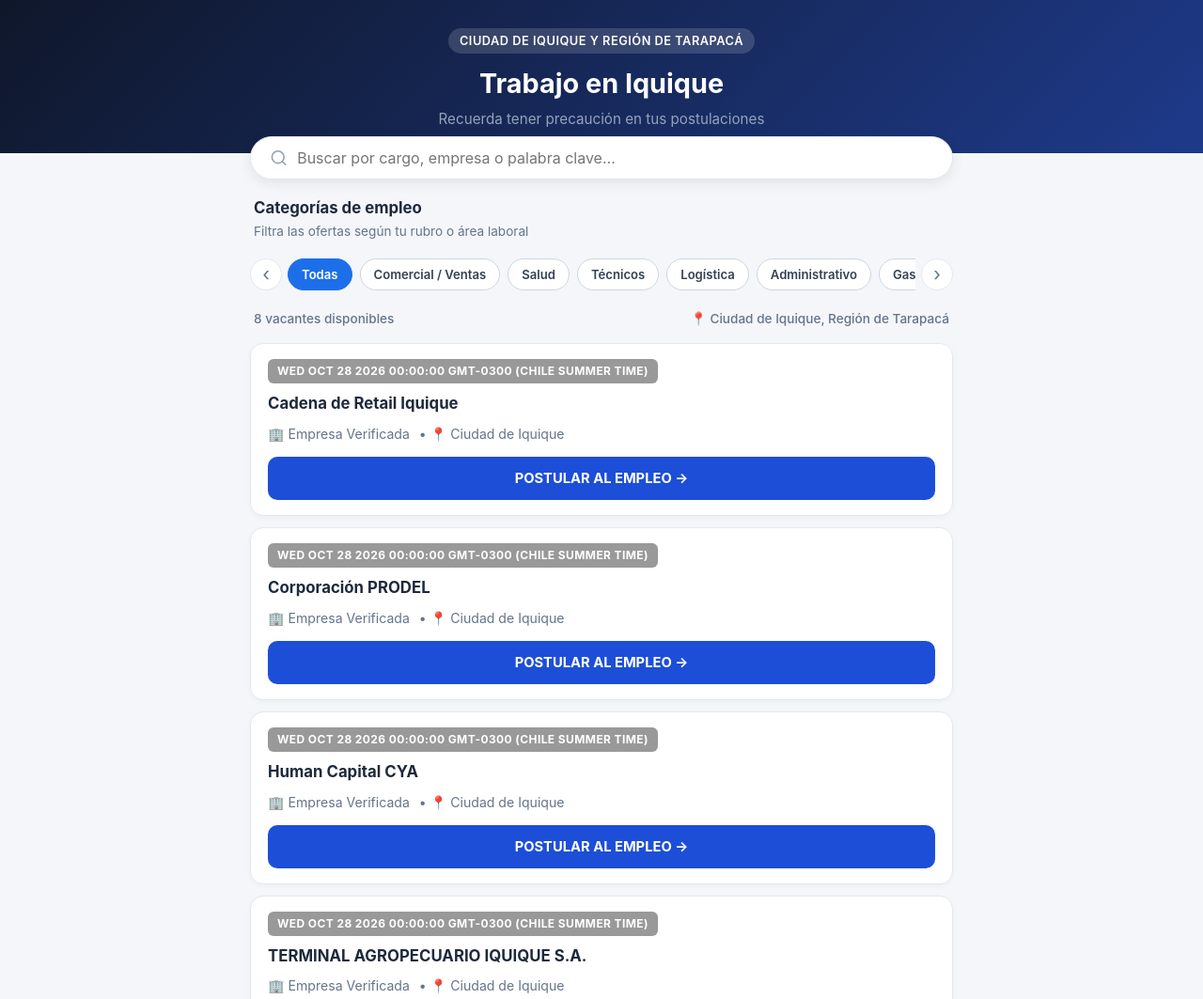
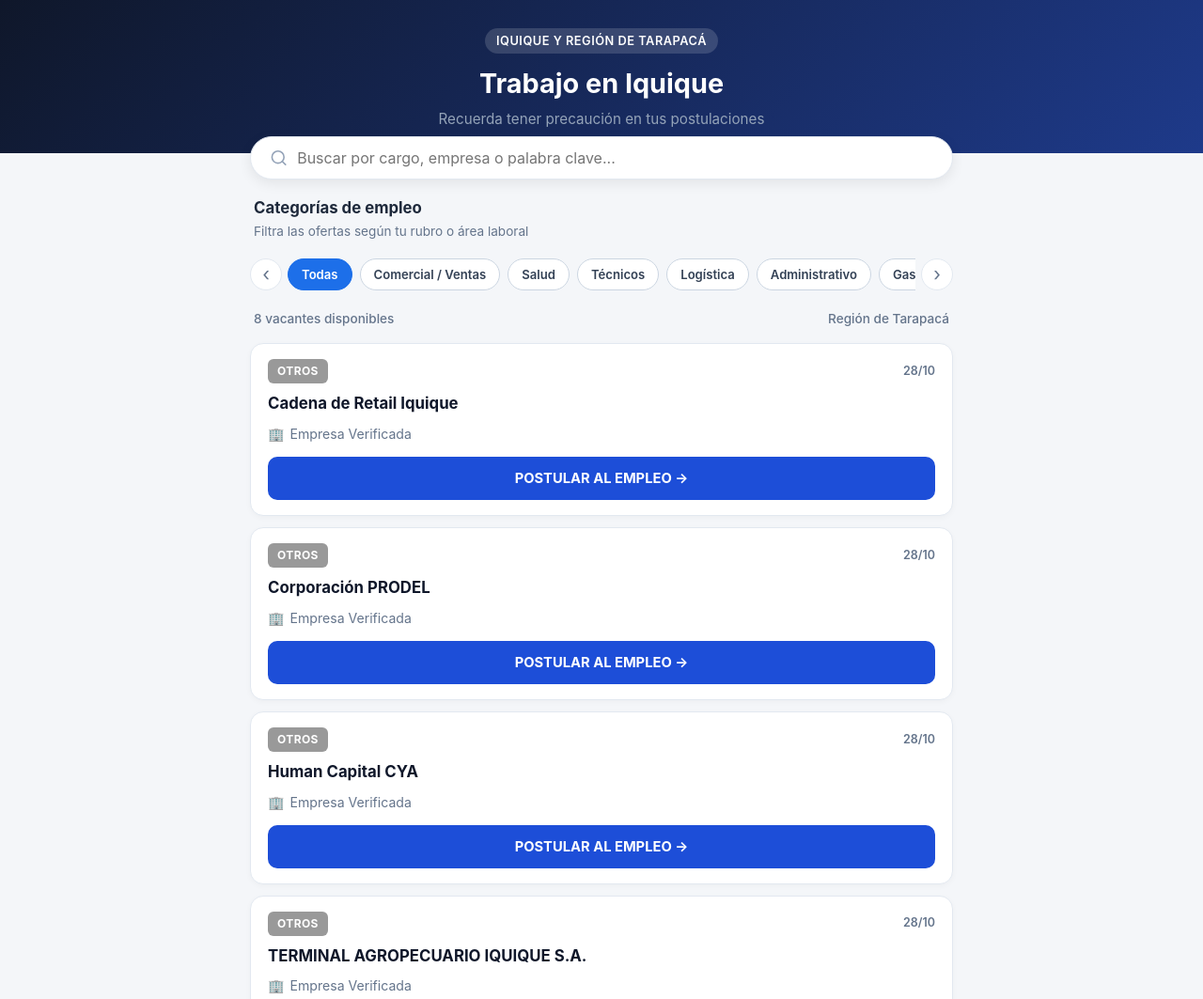
Before and after one commit to CVTrabajos/trabajo-en-iquique, a plain HTML site: page index.html in a window 1280 px wide. Shown: the top 1063 px of the page at 94% size. Drawn offline with Linux system fonts and the light colour scheme; no server answers.

Commit message:
Update index.html

```diff
--- a/index.html
+++ b/index.html
@@ -4,7 +4,7 @@
 <meta charset="UTF-8">
 <meta name="viewport" content="width=device-width, initial-scale=1.0">
 <title>Trabajo en Iquique | Ofertas Laborales Actualizadas</title>
-<meta name="description" content="Portal de ofertas de empleo y vacantes laborales en la Ciudad de Iquique y Región de Tarapacá.">
+<meta name="description" content="Portal de ofertas de empleo y vacantes laborales en Iquique y la Región de Tarapacá.">
 <style>
 :root{--primary:#1565D8;--bg:#F4F6F9;--card:#fff;--text:#1E293B;--muted:#64748B;--border:#E2E8F0}
 *{box-sizing:border-box;margin:0;padding:0;font-family:-apple-system,BlinkMacSystemFont,"Segoe UI",Roboto,Helvetica,Arial,sans-serif}
@@ -32,8 +32,8 @@
 .card-top{display:flex;justify-content:space-between;align-items:center}
 .cat-tag{font-size:.75rem;font-weight:700;color:#fff;padding:4px 10px;border-radius:6px;text-transform:uppercase;letter-spacing:.4px}
 .job-date{font-size:.78rem;color:var(--muted);font-weight:600}
-.job-title{font-size:1.05rem;font-weight:700;line-height:1.35}
-.job-company{font-size:.88rem;color:var(--muted);display:flex;align-items:center;gap:4px;flex-wrap:wrap}
+.job-title{font-size:1.05rem;font-weight:700;line-height:1.35;color:#0F172A}
+.job-company{font-size:.88rem;color:var(--muted);display:flex;align-items:center;gap:6px;flex-wrap:wrap}
 .postular-btn{display:block;width:100%;text-align:center;background:#1D4ED8;color:#fff;text-decoration:none;font-weight:700;font-size:.92rem;padding:12px;border-radius:10px;margin-top:4px}
 .postular-btn:hover{background:#1E40AF}
 .postular-btn.off{background:#94A3B8;cursor:not-allowed}
@@ -48,7 +48,7 @@
 <body>
 <header>
   <div class="header-content">
-    <div class="badge-top">CIUDAD DE IQUIQUE Y REGIÓN DE TARAPACÁ</div>
+    <div class="badge-top">IQUIQUE Y REGIÓN DE TARAPACÁ</div>
     <h1>Trabajo en Iquique</h1>
     <p>Recuerda tener precaución en tus postulaciones</p>
   </div>
@@ -82,7 +82,7 @@
 
   <div class="stats-bar">
     <span id="jobCount">Cargando vacantes...</span>
-    <span>📍 Ciudad de Iquique, Región de Tarapacá</span>
+    <span>Región de Tarapacá</span>
   </div>
 
   <div class="job-list" id="jobList">
@@ -99,7 +99,7 @@
 </main>
 
 <script>
-const CACHE_KEY = 'ofertas_iquique_v1';
+const CACHE_KEY = 'ofertas_iquique_v3';
 const APPS_SCRIPT_URL = "https://script.google.com/macros/s/AKfycbzP6TASOP0Bzn5beGgbSh9aWY-NauQ_G9bRpIHMO56lMS182kE741oRtG5l33INNWc/exec";
 const CIUDAD_NOMBRE = "Iquique";
 const REGION_NOMBRE = "Región de Tarapacá";
@@ -112,19 +112,25 @@
   return String(str || '').toLowerCase().normalize('NFD').replace(/[\u0300-\u036f]/g, '').trim();
 }
 
-function formatFecha(f){
+// Formateo de fecha limpia estilo Santiago (ej: 28/10)
+function formatFechaCorta(f){
   if (!f) return '';
   const s = String(f).trim();
-  if (s.includes('GMT') || s.includes('00:00:00')) {
+  if (s.includes('GMT') || s.includes('00:00:00') || s.includes('T')) {
     const d = new Date(s);
     if (!isNaN(d.getTime())) {
       const dia = String(d.getDate()).padStart(2, '0');
       const mes = String(d.getMonth() + 1).padStart(2, '0');
-      const anio = d.getFullYear();
-      return `${dia}/${mes}/${anio}`;
+      return `${dia}/${mes}`;
     }
   }
-  return s.split('T')[0];
+  const p = s.split(/[/.-]/);
+  if (p.length >= 2) {
+    const dia = String(p[0]).padStart(2, '0');
+    const mes = String(p[1]).padStart(2, '0');
+    return `${dia}/${mes}`;
+  }
+  return s;
 }
 
 const $ = id => document.getElementById(id);
@@ -148,26 +154,30 @@
     let url = String(j.url || '').trim();
     let cargo = String(j.cargo || '').trim();
     let empresa = String(j.empresa || '').trim();
+    let cat = String(j.cat || '').trim();
+    let fecha = String(j.fecha || '').trim();
 
-    // Auto-corrección si URL viene en empresa o cargo
+    // 1. Auto-recuperación si URL viene en empresa
     if (!url.startsWith('http') && empresa.startsWith('http')) {
       url = empresa;
       empresa = 'Empresa Verificada';
     }
-    if (!url.startsWith('http') && cargo.startsWith('http')) {
-      url = cargo;
-      cargo = 'Oferta de Empleo';
+
+    // 2. Si la categoría viene desfasada como fecha
+    if (cat.includes('GMT') || cat.includes('00:00:00') || /\d{4}/i.test(cat)) {
+      if (!fecha) fecha = cat;
+      cat = 'Otros';
     }
 
-    // Limpieza de cargo
-    cargo = cargo.replace(/\(.*?[\$].*?\)/g, '').split('|')[0].trim();
     const ok = url.startsWith('http');
-    const fechaLimpia = formatFecha(j.fecha);
+    const fechaCorta = formatFechaCorta(fecha);
 
+    // Muestra el Título Completo Rico exactamente como en Santiago:
+    // Cargo (Sueldo) | Empresa | Comuna
     return `<div class="job-card">
-      <div class="card-top"><span class="cat-tag" style="background:${colorOf(j.cat)}">${esc(j.cat || 'Otros')}</span><span class="job-date">${esc(fechaLimpia)}</span></div>
+      <div class="card-top"><span class="cat-tag" style="background:${colorOf(cat)}">${esc(cat || 'Otros')}</span><span class="job-date">${esc(fechaCorta)}</span></div>
       <div class="job-title">${esc(cargo)}</div>
-      <div class="job-company"><span>🏢</span> ${esc(empresa || 'Empresa confidencial')} <span style="margin-left:6px;color:#64748B;">• 📍 Ciudad de ${esc(CIUDAD_NOMBRE)}</span></div>
+      <div class="job-company"><span>🏢</span> ${esc(empresa || 'Empresa confidencial')}</div>
       ${ok ? `<a href="${esc(url)}" target="_blank" rel="noopener noreferrer" class="postular-btn">POSTULAR AL EMPLEO →</a>` : `<span class="postular-btn off">POSTULACIÓN NO DISPONIBLE</span>`}
     </div>`;
   }).join('');
```
